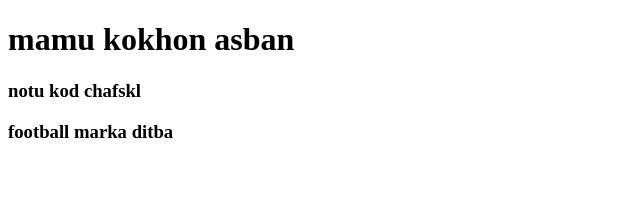
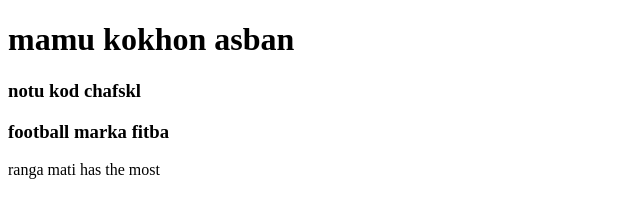
Before and after one commit to Nazrulie/my-2nd-repo, a plain HTML site: page index.html in a window 1280 px wide. Shown: the whole page, without its empty margins (0-640 px from the left). Drawn offline with Linux system fonts and the light colour scheme.

Commit message:
style add

```diff
--- a/index.html
+++ b/index.html
@@ -5,10 +5,12 @@
     <meta http-equiv="X-UA-Compatible" content="IE=edge">
     <meta name="viewport" content="width=device-width, initial-scale=1.0">
     <title>my 2nd repo</title>
+    <link rel="stylesheet" href="style.csss">
 </head>
 <body>
     <h1> mamu kokhon asban </h1>
     <h3> notu kod chafskl</h3>
-    <h3>football marka ditba</h3>
+    <h3>football marka fitba</h3><p>ranga mati has the most </p>
+
 </body>
 </html>
--- /dev/null
+++ b/style.css
@@ -0,0 +1,4 @@
+p{
+    color: blue;
+    background-color: burlywood;
+}
```
